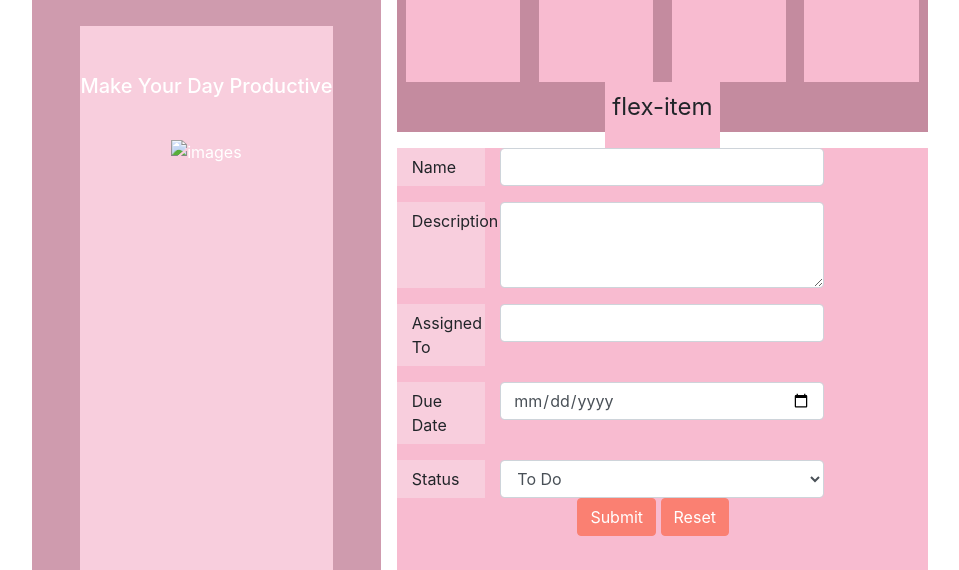
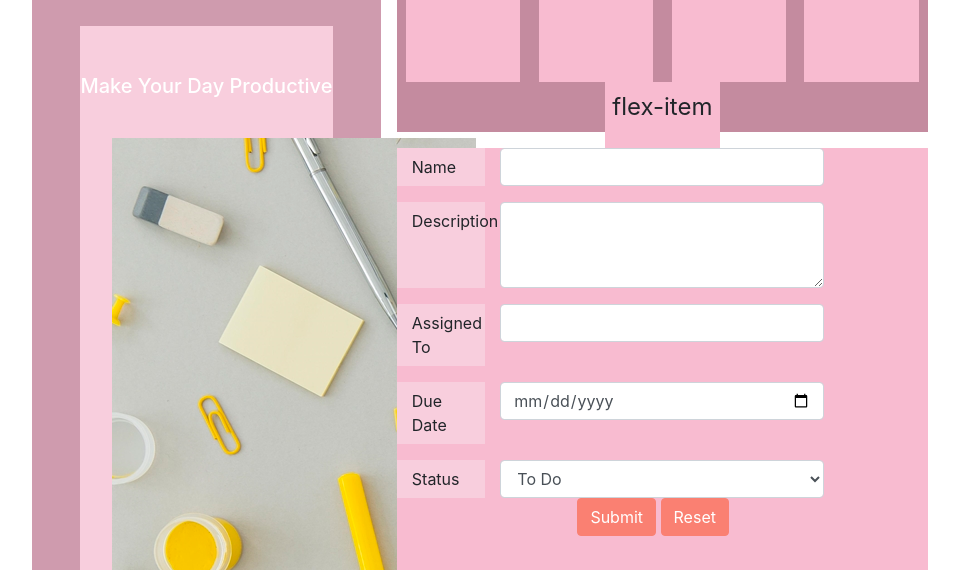
Before and after one commit to aprilangela/to-do-list-app, a plain HTML site: page index.html in a window 1280 px wide. Shown: the part 230-800 px from the top of the page, without its empty margins (160-1119 px from the left). Drawn offline with nearby package versions, Linux system fonts and the light colour scheme.

Commit message:
fix banner

```diff
--- a/index.html
+++ b/index.html
@@ -27,7 +27,7 @@
                 <h5>Make Your Day Productive</h5>
 
                 <div class="image">
-                    <img src="Resource/Images/objectss1.jpg" alt="images">
+                    <img src="to-do-list-app/to-do-list-app-1/Resource/Images/objectss1.jpg" alt="images">
 
                 </div>
 
```
